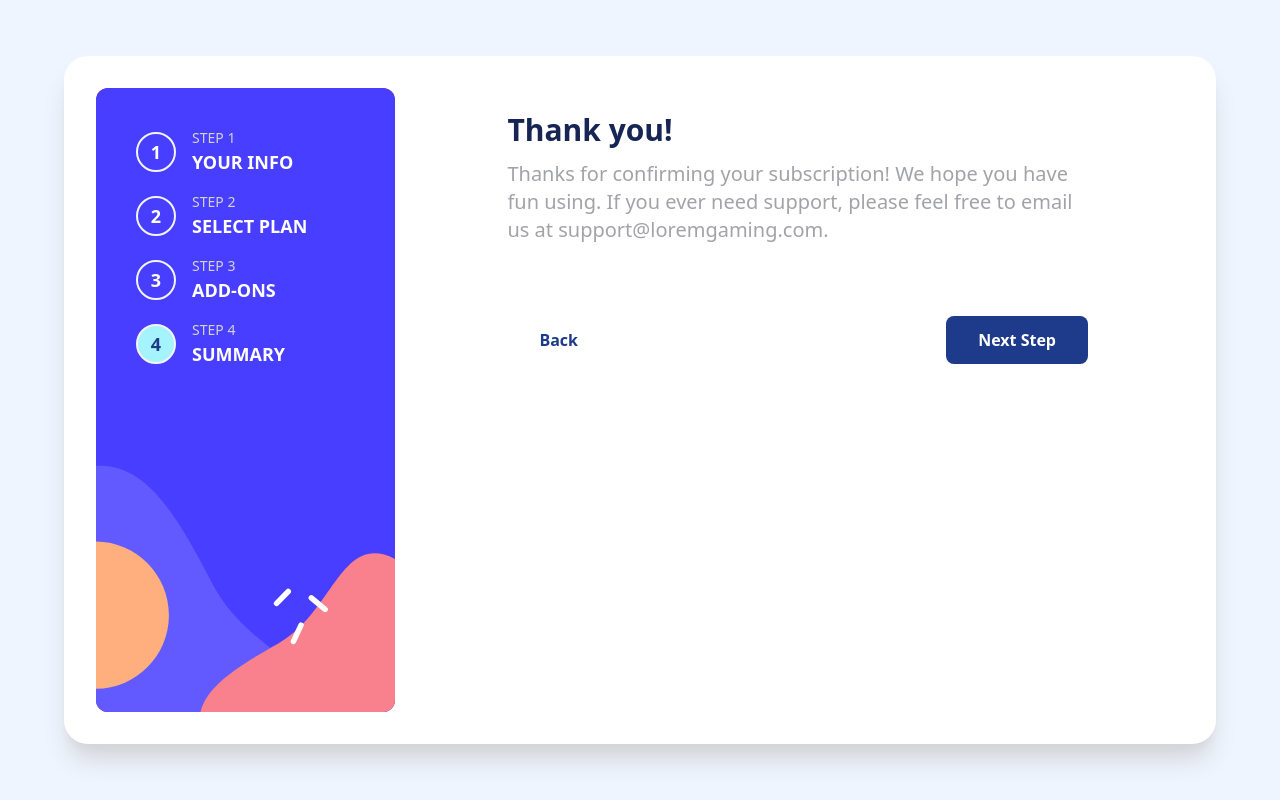
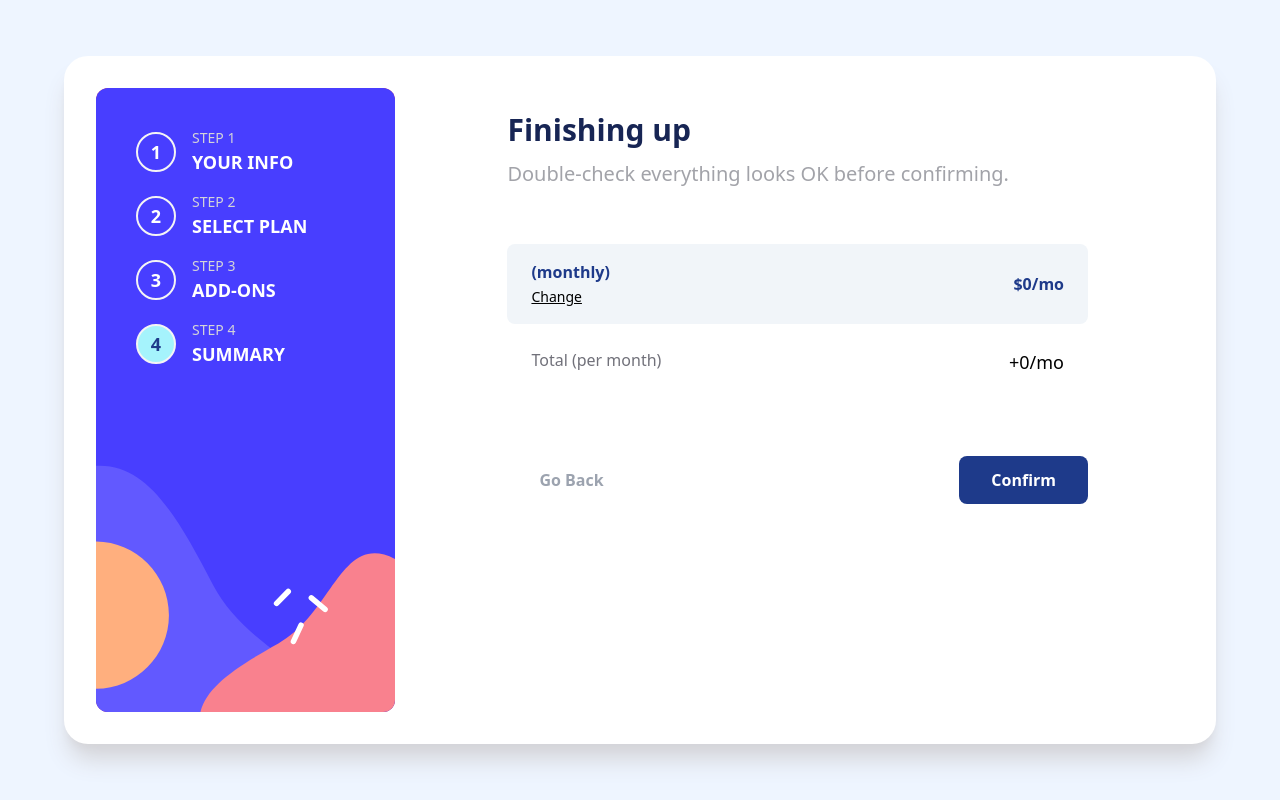
Before and after one commit to VicenteJ20/multi-step-form, a React (Vite) app: page /summary in a window 1280 px wide. Built offline with nearby package versions, Linux system fonts and the light colour scheme.

Commit message:
feat/se agrega summary funcional con estado de redux funcionando
note/queda por asegurar que el layout muestre la botonera de confirmación y back con el espaciado correcto.

```diff
--- a/src/components/NextBtn.tsx
+++ b/src/components/NextBtn.tsx
@@ -1,13 +1,17 @@
 import { NextBtnProps } from "../interfaces/Button"
+import { useSelector } from "react-redux"
 
 const NextBtn = ({ onSubmit }: NextBtnProps) => {
+
+  const currentStep = useSelector((state: {activeState: number}) => state.activeState) as unknown as { value: number }
+
   return (
     <>
       {
         onSubmit ? (
           <button onClick={onSubmit} type='button' className='bg-blue-900 text-white hover:bg-blue-600 transition-all duration-300 ease-in-out font-semibold rounded-lg py-3 px-8'>Next Step</button>
         ) : (
-          <button type='submit' className='bg-blue-900 text-white hover:bg-blue-600 transition-all duration-300 ease-in-out font-semibold rounded-lg py-3 px-8'>Next Step</button>
+          <button type='submit' className='bg-blue-900 text-white hover:bg-blue-600 transition-all duration-300 ease-in-out font-semibold rounded-lg py-3 px-8'>{currentStep.value === 4 ? 'Confirm' : 'Next Step'}</button>
         )
       }
     </>
--- a/src/components/Step2/PlanCard.tsx
+++ b/src/components/Step2/PlanCard.tsx
@@ -1,10 +1,19 @@
 import { useDispatch, useSelector } from "react-redux";
 import { Step2CardProps, Step2SliceProps } from "../../interfaces/Steps";
-import { setPlanType } from "../../redux/slices/SelectedPlan";
+import { setPlanPrice, setPlanType } from "../../redux/slices/SelectedPlan";
+import { useEffect } from "react";
 
 const PlanCard = ({ icon, title, price }: Step2CardProps) => {
   const dispatch = useDispatch()
-  const {selectedPlan, type} = useSelector((state: Step2SliceProps) => state.plan)
+  const { selectedPlan, type } = useSelector((state: Step2SliceProps) => state.plan)
+
+  useEffect(() => {
+    if (selectedPlan === 'monthly') {
+      dispatch(setPlanPrice(price))
+    } else {
+      dispatch(setPlanPrice(price * 10))
+    }
+  }, [selectedPlan, price, dispatch])
 
   const handleSelectPlanType = () => {
     dispatch(setPlanType(title.toLocaleLowerCase()))
@@ -24,7 +33,7 @@ const PlanCard = ({ icon, title, price }: Step2CardProps) => {
             )
           }
         </p>
-        { selectedPlan === 'yearly' && <p className='text-blue-900 font-medium text-sm'>2 months free</p>}
+        {selectedPlan === 'yearly' && <p className='text-blue-900 font-medium text-sm'>2 months free</p>}
       </div>
     </div>
   )
--- a/src/components/Step3/SelectCard.tsx
+++ b/src/components/Step3/SelectCard.tsx
@@ -1,19 +1,21 @@
 import { useState } from "react";
-import { Step2SliceProps, Step3OptionProps } from "../../interfaces/Steps";
+import { Step2SliceProps, Step3OptionProps, Step3PropsState } from "../../interfaces/Steps";
 import { useSelector, useDispatch } from "react-redux";
 import { addNewAddOn, removeAddOn } from "../../redux/slices/AddOns";
 
 const SelectCard = ({ title, description, price }: Step3OptionProps) => {
   const paymentType = useSelector((state: Step2SliceProps) => state.plan.selectedPlan)
+  const selectedAddOns = useSelector((state: Step3PropsState) => state.addons.selectedAddOns)
+  const alreadySelected = selectedAddOns.find((item) => item.title === title)
+
   const dispatch = useDispatch()
-  const [selected, setSelected] = useState(false)
+  const [selected, setSelected] = useState(alreadySelected ? true : false)
 
   const handleClick = () => {
 
     if (!selected) {
       dispatch(addNewAddOn({ title, price }))
     } else {
-      console.log('remove')
       dispatch(removeAddOn({ title, price }))
     }
 
--- /dev/null
+++ b/src/components/Step4/Summary.tsx
@@ -0,0 +1,66 @@
+import { useSelector } from "react-redux"
+import { Step2SliceProps, Step3PropsState, Step3SmallProps } from "../../interfaces/Steps"
+import { useNavigate } from "react-router-dom"
+import { useEffect, useState } from "react"
+import { capitalize } from "../../lib/capitalize"
+
+const Summary = () => {
+  const navigate = useNavigate()
+  const selectedPlan = useSelector((state: Step2SliceProps) => state.plan)
+  const selectedAddOns = useSelector((state: Step3PropsState) => state.addons.selectedAddOns)
+
+  const [total, setTotal] = useState(0)
+
+  const handleChange = () => {
+    navigate('/select-plan')
+  }
+
+  useEffect(() => {
+    let subtotal = selectedAddOns.reduce((acc: number, item: Step3SmallProps) => acc + item.price, 0)
+
+    if (selectedPlan.selectedPlan === 'yearly') {
+      subtotal = subtotal * 10
+    }
+
+    setTotal(selectedPlan.price + subtotal)
+
+  }, [selectedPlan, selectedAddOns])
+
+  return (
+    <section className='flex flex-col gap-4'>
+      <div className='bg-slate-100 px-6 py-4 rounded-lg'>
+        <div className='flex flex-row gap-4 justify-between w-full items-center'>
+          <div>
+            <h2 className='font-semibold text-blue-900'>{capitalize(selectedPlan.type)} <span>({selectedPlan.selectedPlan})</span></h2>
+            <button onClick={handleChange} type='button' className='underline hover:text-purple-600 transition-all duration-300 ease-in-out text-sm'>Change</button>
+          </div>
+          <h3 className='font-bold text-blue-900'>${selectedPlan.price}/{selectedPlan.selectedPlan === 'monthly' ? 'mo' : 'yr'}</h3>
+        </div>
+        {
+          selectedAddOns && selectedAddOns.length > 0 && (
+            <>
+              <div className='h-0.5 my-3 bg-[#eaebf0] rounded-lg' />
+              <ul className='flex flex-col gap-3'>
+                {
+                  selectedAddOns.map((item: Step3SmallProps, index: number) => (
+                    <li key={index} className='flex flex-row item-center justify-between'>
+                      <h3 className='text-zinc-500 font-normal'>{item.title}</h3>
+                      <p className='font-medium text-blue-900'>+${selectedPlan.selectedPlan === 'monthly' ? `${item.price}/mo` : `${item.price * 10}/yr`}</p>
+                    </li>
+                  ))
+                }
+              </ul>
+            </>
+          )
+        }
+
+      </div>
+      <div className='flex flex-row gap-4 justify-between px-6 py-2'>
+        <h3 className=' text-zinc-500 font-medium'>Total ({selectedPlan.selectedPlan === 'monthly' ? 'per month' : 'per year'})</h3>
+        <p className='text-lg'>+{total}{selectedPlan.selectedPlan === 'monthly' ? '/mo' : '/yr'}</p>
+      </div>
+    </section>
+  )
+}
+
+export { Summary }
--- a/src/constants/StepsInfo.ts
+++ b/src/constants/StepsInfo.ts
@@ -14,8 +14,8 @@ export const Step3 = {
 }
 
 export const Step4 = {
-  title: 'Thank you!',
-  description: 'Thanks for confirming your subscription! We hope you have fun using. If you ever need support, please feel free to email us at support@loremgaming.com.'
+  title: 'Finishing up',
+  description: 'Double-check everything looks OK before confirming.'
 }
 
 export const StepsSidebarInfo = [
--- a/src/interfaces/Steps.ts
+++ b/src/interfaces/Steps.ts
@@ -26,6 +26,7 @@ export interface Step2SliceProps {
   plan: {
     selectedPlan: string;
     type: string;
+    price: number;
   }
 }
 
--- /dev/null
+++ b/src/lib/capitalize.ts
@@ -0,0 +1,3 @@
+export const capitalize = (text: string) => {
+  return text.charAt(0).toUpperCase() + text.slice(1);
+};
--- a/src/pages/Summary.tsx
+++ b/src/pages/Summary.tsx
@@ -1,15 +1,19 @@
+import { BackBtn } from "../components/BackBtn"
 import { ButtonsFooter } from "../components/ButtonsFooter"
 import { Header } from "../components/Header"
 import { LayoutForm } from "../components/Layout"
+import { NextBtn } from "../components/NextBtn"
+import { Summary } from "../components/Step4/Summary"
 import { Step4 } from "../constants/StepsInfo"
 
 const SummaryPage = () => {
   return (
     <LayoutForm>
       <Header title={Step4.title} subtitle={Step4.description} />
+      <Summary />
       <ButtonsFooter>
-        <button className='text-blue-900 hover:text-cyan-600 transition-all duration-300 ease-in-out font-semibold rounded-lg py-3 px-8'>Back</button>
-        <button className='bg-blue-900 text-white hover:bg-blue-600 transition-all duration-300 ease-in-out font-semibold rounded-lg py-3 px-8'>Next Step</button>
+        <BackBtn />
+        <NextBtn />
       </ButtonsFooter>
     </LayoutForm>
   )
--- a/src/redux/slices/SelectedPlan.ts
+++ b/src/redux/slices/SelectedPlan.ts
@@ -2,7 +2,8 @@ import { createSlice } from "@reduxjs/toolkit";
 
 const initialState = {
   selectedPlan: 'monthly',
-  type: ''
+  type: '',
+  price: 0
 };
 
 const selectedPlanSlice = createSlice({
@@ -14,9 +15,12 @@ const selectedPlanSlice = createSlice({
     },
     setPlanType: (state, action) => {
       state.type = action.payload;
+    },
+    setPlanPrice: (state, action) => {
+      state.price = action.payload;
     }
   }
 })
 
-export const { setPlan, setPlanType } = selectedPlanSlice.actions;
+export const { setPlan, setPlanType, setPlanPrice } = selectedPlanSlice.actions;
 export default selectedPlanSlice.reducer;
```
